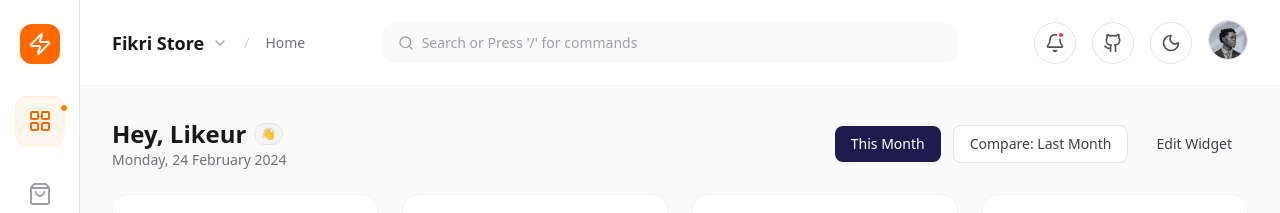
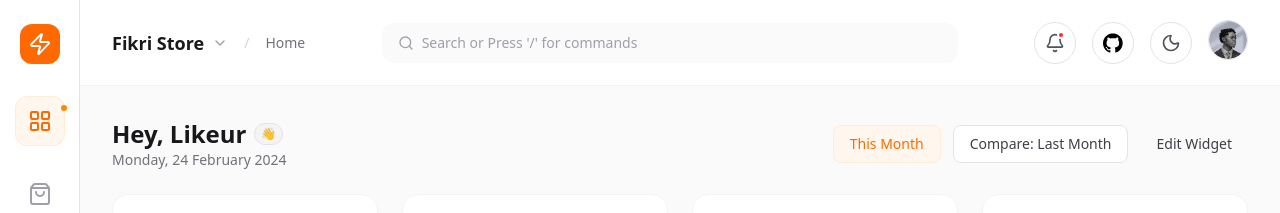
Before and after one commit to Likeur/shopy, a Vue app: page / in a window 1280 px wide. Shown: the top 213 px of the page. Built offline with nearby package versions, Linux system fonts and the light colour scheme; what vue3-apexcharts would draw is missing.

Commit message:
replacing github logo

```diff
--- a/package.json
+++ b/package.json
@@ -10,6 +10,7 @@
   },
   "dependencies": {
     "@tailwindcss/vite": "^4.0.0",
+    "@vuepic/vue-datepicker": "^12.1.0",
     "apexcharts": "^5.3.6",
     "lucide-vue-next": "^0.561.0",
     "tailwindcss": "^4.0.0",
--- a/src/components/Dashboard.vue
+++ b/src/components/Dashboard.vue
@@ -145,7 +145,7 @@ const sessionsSeries = [
             <p class="text-sm text-zinc-500 dark:text-zinc-400">Monday, 24 February 2024</p>
          </div>
          <div class="flex items-center gap-3">
-            <button class="px-4 py-2 text-sm font-medium text-white bg-indigo-950 dark:bg-indigo-900 rounded-lg hover:bg-indigo-900 dark:hover:bg-indigo-800 transition-colors">
+            <button class="px-4 py-2 text-sm font-medium text-orange-500 bg-orange-50 dark:bg-orange-500/10 border border-orange-100 dark:border-orange-500/20 rounded-lg hover:bg-orange-100 dark:hover:bg-orange-500/20 transition-colors">
                This Month
             </button>
             <button class="px-4 py-2 text-sm font-medium text-zinc-700 dark:text-zinc-200 bg-white dark:bg-zinc-800 border border-zinc-200 dark:border-zinc-700 rounded-lg hover:bg-zinc-50 dark:hover:bg-zinc-700 transition-colors">
--- a/src/components/Header.vue
+++ b/src/components/Header.vue
@@ -95,9 +95,9 @@ const toggleProfile = () => {
       <a
         href="https://github.com/Likeur"
         target="_blank"
-        class="p-2.5 bg-white dark:bg-zinc-800 border border-zinc-200 dark:border-zinc-700 rounded-full hover:bg-zinc-50 dark:hover:bg-zinc-700 transition-colors"
+        class="p-2.5 bg-white dark:bg-zinc-800 border border-zinc-200 dark:border-zinc-700 rounded-full hover:bg-zinc-50 dark:hover:bg-zinc-700 transition-colors flex items-center justify-center"
       >
-        <Github class="w-5 h-5 text-zinc-600 dark:text-zinc-300" />
+        <img src="/github_icon.svg" alt="GitHub" class="w-5 h-5 dark:invert" />
       </a>
 
       <!-- Dark Mode Toggle -->
```
Also changed, not shown: 1 other file (tests, documents, lock files or other folders).
